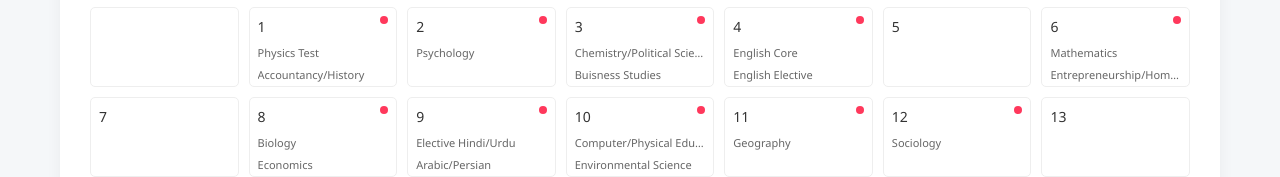
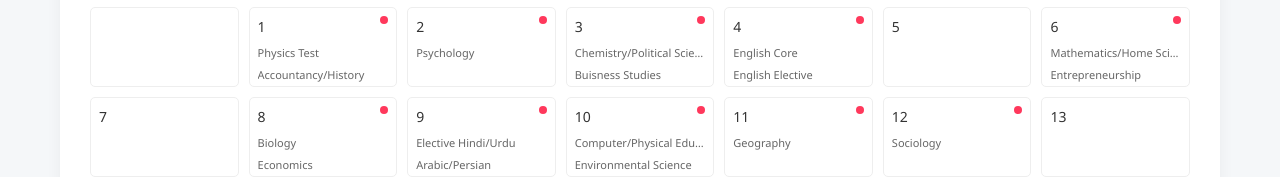
Before and after one commit to SHSSS-org/exam, a plain HTML site: page index.html in a window 1280 px wide. Shown: the part 528-705 px from the top of the page. Drawn offline with Linux system fonts and the light colour scheme.

Commit message:
Update index.html

```diff
--- a/index.html
+++ b/index.html
@@ -552,8 +552,8 @@
                 <div class="calendar-day" data-date="2023-09-06">
                     <div class="day-number">6</div>
                     <div class="event-dot"></div>
-                    <div class="event-title">Mathematics</div>
-                    <div class="event-title">Entrepreneurship/Home Science</div>
+                    <div class="event-title">Mathematics/Home Science</div>
+                    <div class="event-title">Entrepreneurship</div>
                 </div>
                 <div class="calendar-day" data-date="2023-09-07">
                     <div class="day-number">7</div>
```
